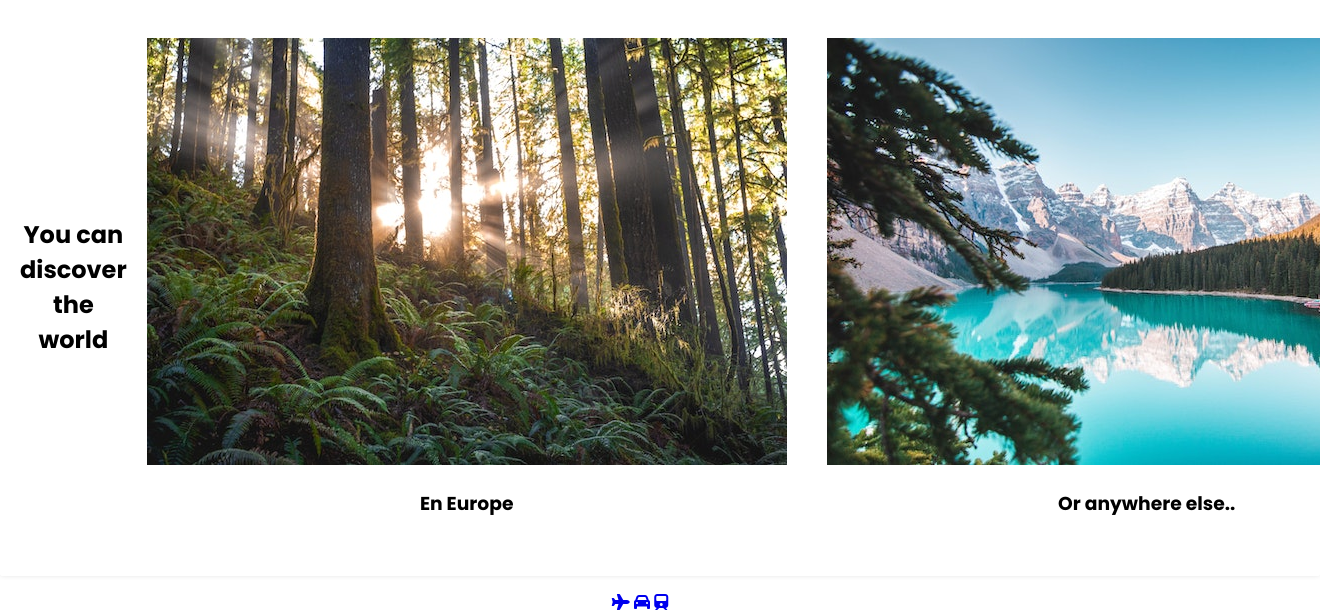
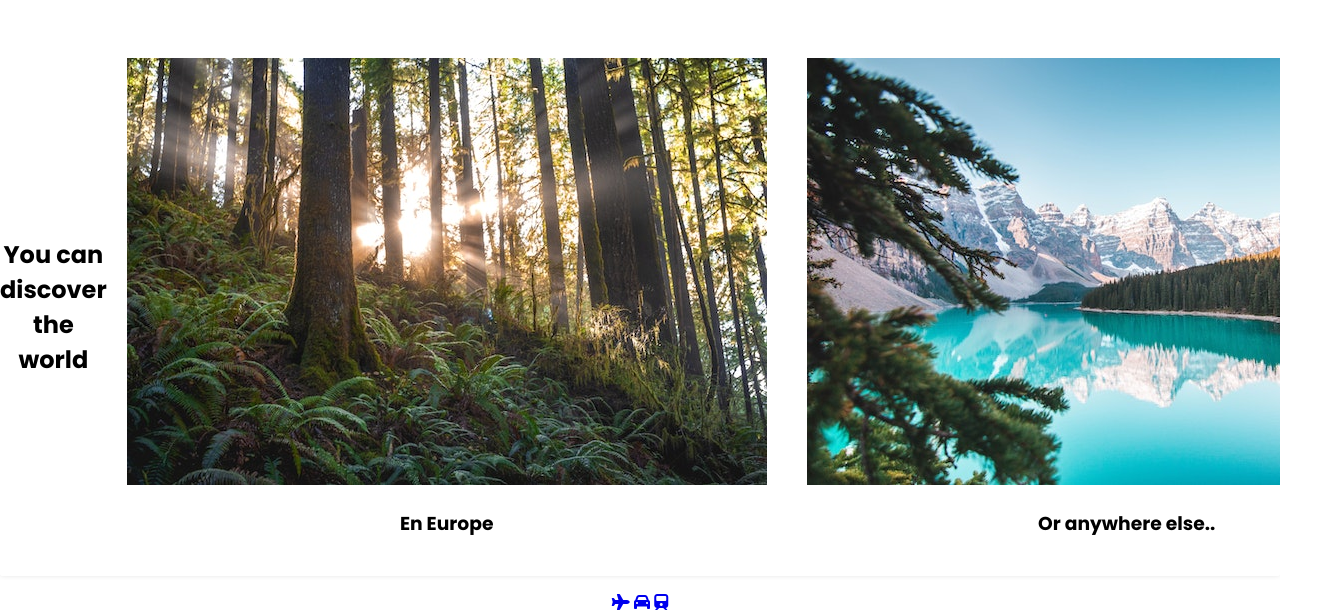
Before and after one commit to djulai/landing, a plain HTML site: page index.html in a window 1280 px wide. Shown: the part 642-1255 px from the top of the page, 1320 px wide, since content can reach past the window. Drawn offline with nearby package versions, Linux system fonts and the light colour scheme.

Commit message:
small fix

```diff
--- a/css/components/cards.css
+++ b/css/components/cards.css
@@ -3,7 +3,7 @@ width: 100%;
 color: black;
 background-color: white;
 box-shadow: 0px 0px 5px rgb(230 230 230);
-padding: 20px;
+padding-top: 40px;
 text-align: center;
 border-radius: 3px;
 margin-bottom: 15px;
```
